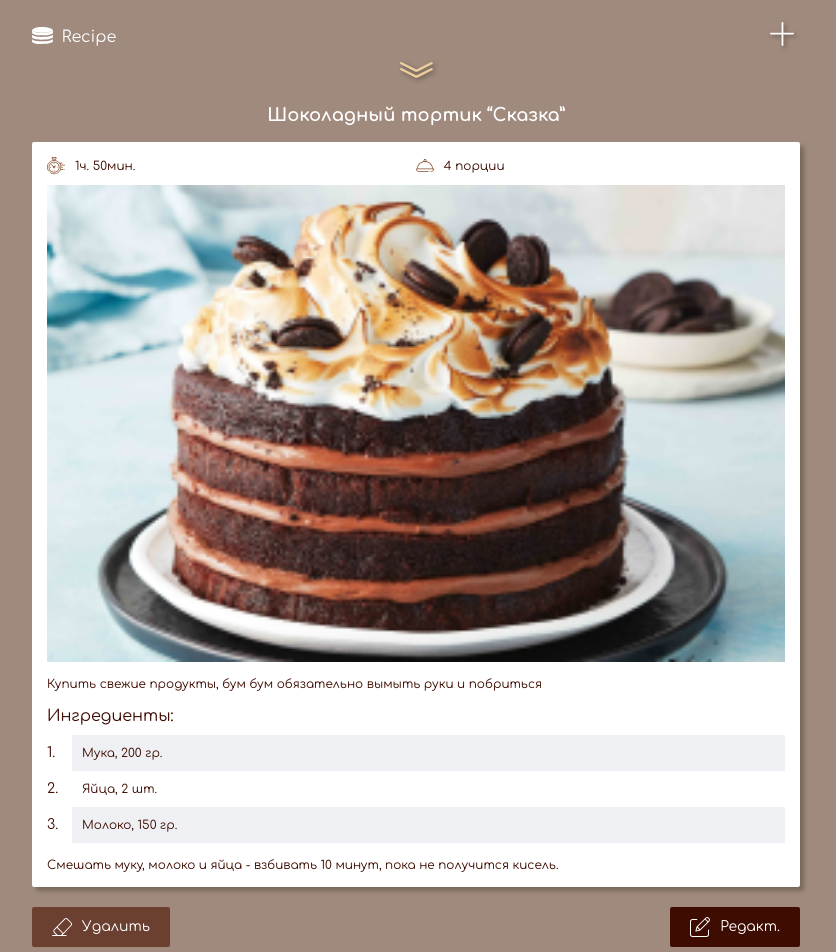
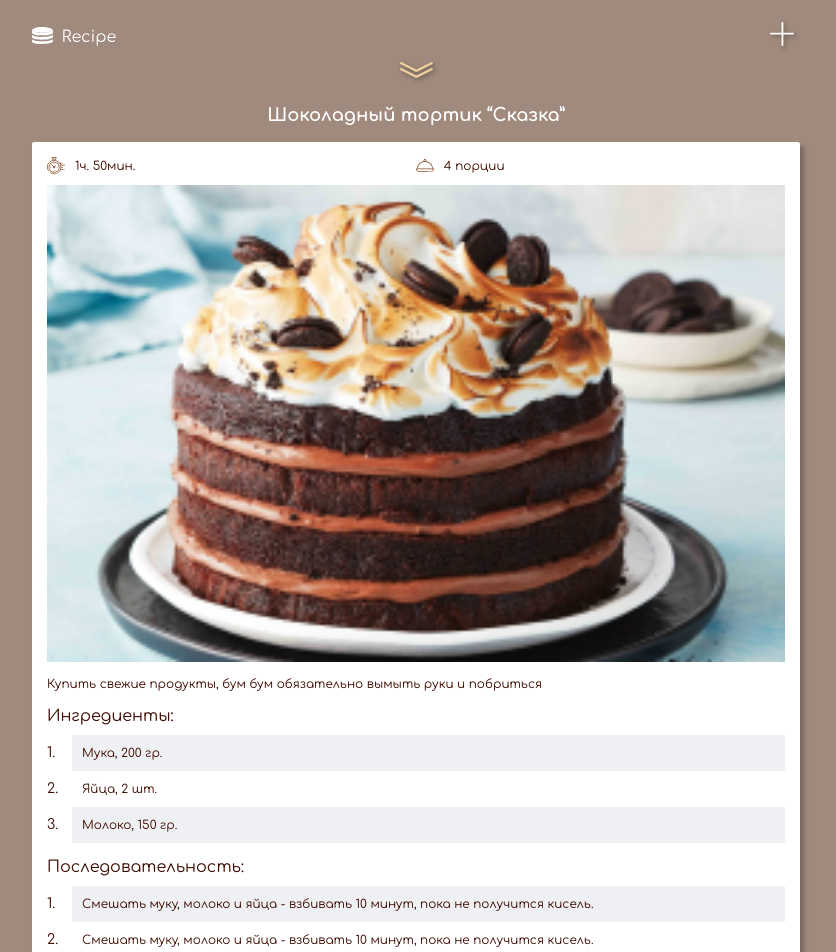
Before and after one commit to No-Max/recipe, a React (Create React App) app: page /recipe/2 in a window 1280 px wide. Shown: the top 952 px of the page, without its empty margins (224-1060 px from the left). Built offline with nearby package versions, Linux system fonts and the light colour scheme.

Commit message:
add viewSteps markup

```diff
--- a/src/components/Steps/StepsView.js
+++ b/src/components/Steps/StepsView.js
@@ -2,8 +2,18 @@ import React from 'react';
 
 export default function(props) {
   return (
-    <div>
-      {props.steps[1].value}
+    <div className="steps">
+      <div className="list-title">
+        Последовательность:
+      </div>
+      <ul className="list">
+        {props.steps.map((item, index) => (
+          <li key={item.id} className="list-item">
+            <div className="list-num">{index + 1}.</div>
+            <div className="list-text">{item.value}</div>
+          </li>
+        ))}
+      </ul>
     </div>
   )
 }
--- a/src/components/Steps/index.js
+++ b/src/components/Steps/index.js
@@ -2,6 +2,7 @@ import React from 'react';
 
 import StepsView from './StepsView';
 import StepsEdit from './StepsEdit';
+import './steps.sass';
 
 export default function (props) {
   return props.editable
```
Also changed, not shown: src/components/Steps/steps.sass (added).
